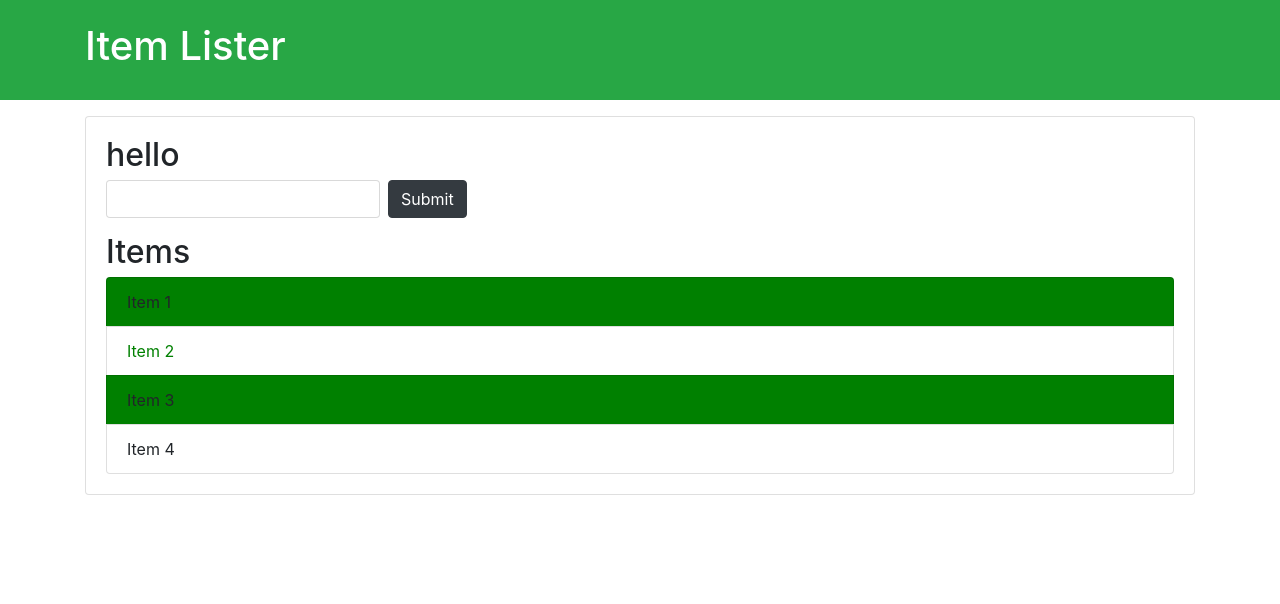
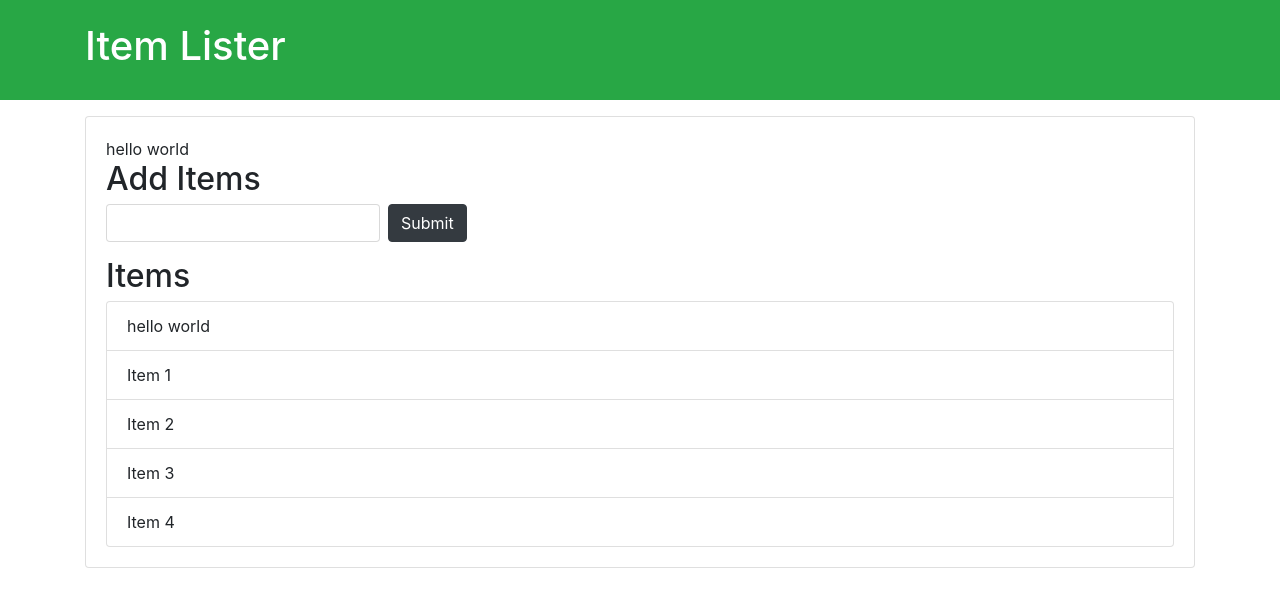
Before and after one commit to doomsday26/getelementbytagname, a plain HTML site: page index.html in a window 1280 px wide. Drawn offline with nearby package versions, Linux system fonts and the light colour scheme.

Commit message:
creating nodes and modifying it

```diff
--- a/dom.js
+++ b/dom.js
@@ -1,42 +1,66 @@
-//query selector and query selector all
+var itemList= document.querySelector('#items');
+//parentNode
+// console.log(itemList.parentNode);
+// itemList.parentNode.style.backgroundColor='blue'
+// console.log(itemList.parentNode.parentNode.parentNode);
+//parent element
+// itemList.parentElement.style.backgroundColor="yellow"
 
-// var header = document.querySelector('#main-header');
-// header.style.borderBottom='2px solid black'
+//childNodes
+// console.log(itemList.childNodes);
 
-// var input= document.querySelector('input');
-// input.value='hello world';
+// console.log(itemList.children);
+// console.log(itemList.children[1]);
 
-// var submit =document.querySelector('input[type="submit"]');
-// submit.value='SEND'
+// //firstchild ->uselsess
+// console.log(itemList.firstChild);
 
-// var item= document.querySelector(".list-group-item")
-// item.style.color='red';
+// //first element child
+// console.log(itemList.firstElementChild);
+// itemList.firstElementChild.textContent="hello 1"
 
-// var lastItem = document.querySelector('.list-group-item:last-child');
-// lastItem.style.color='green';
+// //lastchild ->uselsess
+// console.log(itemList.lastChild);
 
-//second child bg color green
-// var lastItem = document.querySelector('.list-group-item:nth-child(2)');
-// lastItem.style.backgroundColor='green' ;
-// //third item display none
-// var lastItem = document.querySelector('.list-group-item:nth-child(3)');
-// lastItem.style.display='none' ;
+// //last element child
+// console.log(itemList.lastElementChild);
+// itemList.lastElementChild.textContent="hello last"
 
+// //next Sibling
+// console.log(itemList.nextSibling);
+// //nextElementSibling
+// console.log(itemList.nextElementSibling);
 
-//queryselector all
-var titles = document.querySelectorAll('.title');
-console.log(titles);
-titles[0].textContent='hello'
+//previous sibling
+// console.log(itemList.previousSibling);
+// //previous elememt sibling
+// console.log(itemList.previousElementSibling);
+// itemList.previousElementSibling.style.color='yellow'
 
+//create element
+//create div
+var newdiv= document.createElement('div');
+newdiv.className="hello";
 
-var items= document.querySelectorAll('li');
-console.log(items);
-items[1].style.color= 'green'
+//add id
+newdiv.id="hello1"
+// add attribute
+newdiv.setAttribute('title','hello div');
+//create text node
+var newdivtext = document.createTextNode('hello world')
+newdiv.appendChild(newdivtext);
 
-var odd= document.querySelectorAll('li:nth-child(odd)');
+// var container= document.querySelector('header .container')
+// var h1 = document.querySelector('header h1');
 
+console.log(newdiv);
+// container.insertBefore(newdiv,h1)
+//append child before item lister
+document.getElementById("main").prepend(newdiv)
 
-for (let i = 0; i < odd.length; i++) {
-   odd[i].style.backgroundColor='green';
+//appemd child before item 1
 
-}
+let prelist= document.createElement('li');
+prelist.textContent="hello world";
+prelist.className="list-group-item"
+document.getElementById('items').prepend(prelist)
```
Also changed, not shown: index.html (+1 -0 lines).
